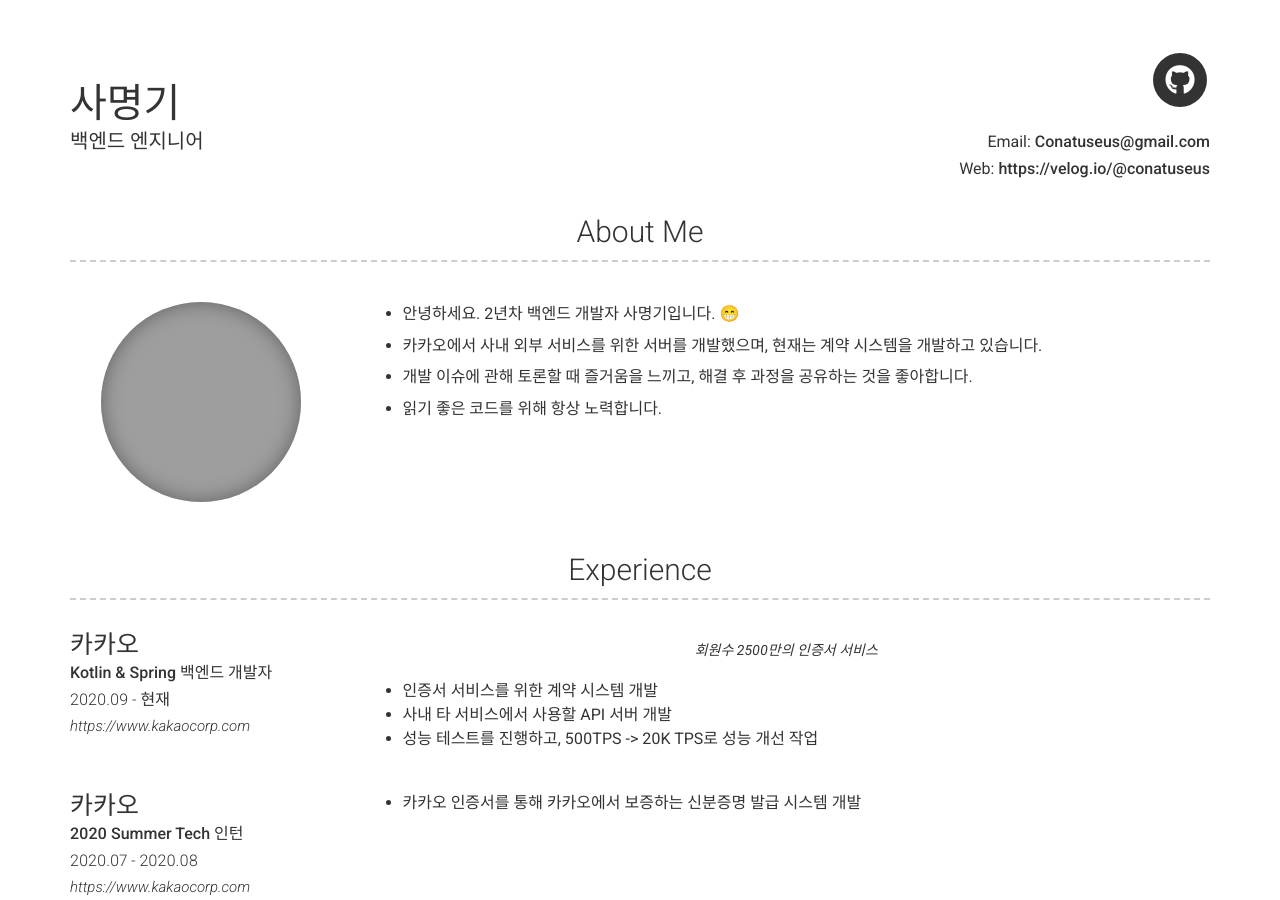
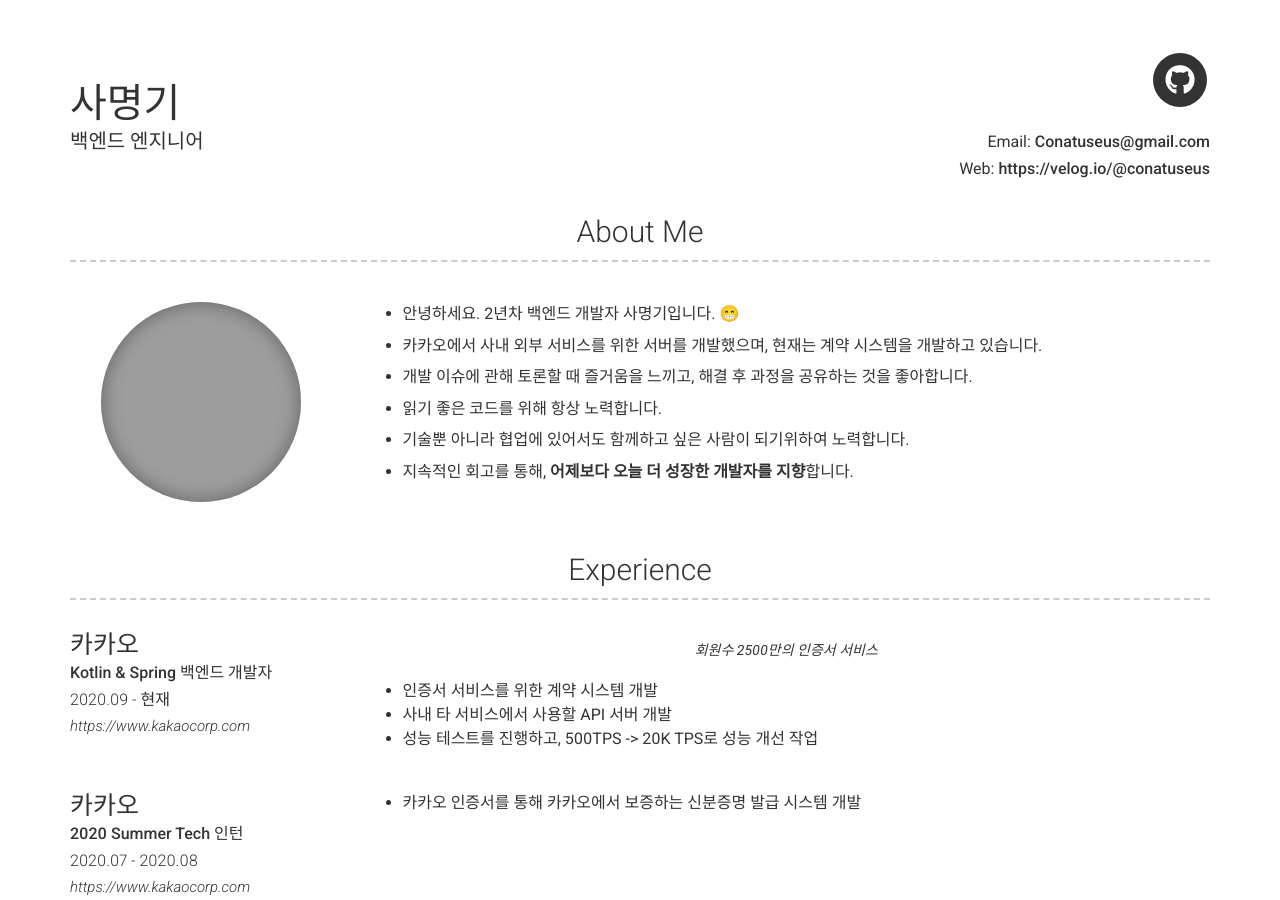
Before and after one commit to Conatuseus/Conatuseus.github.io, a Jekyll site: the page built from index.md, in a window 1280 px wide and 900 px high. Built offline with Jekyll 4.4.1, drawn with Linux system fonts in a browser that asks for light colours; nearby versions of some CDN libraries; grey boxes are pictures that could not be loaded.

Commit message:
소개 추가

```diff
--- a/_config.yml
+++ b/_config.yml
@@ -59,6 +59,10 @@ about_content: | # this will include new lines to allow paragraphs
   - 개발 이슈에 관해 토론할 때 즐거움을 느끼고, 해결 후 과정을 공유하는 것을 좋아합니다.
 
   - 읽기 좋은 코드를 위해 항상 노력합니다.
+
+  - 기술뿐 아니라 협업에 있어서도 함께하고 싶은 사람이 되기위하여 노력합니다.
+
+  - 지속적인 회고를 통해, **어제보다 오늘 더 성장한 개발자를 지향**합니다.
 
 
 #  Write an awesome description about yourself here, this supports markdown, so you can add [links](http://foobar.com) and highlight things <mark>like this</mark>.
```
